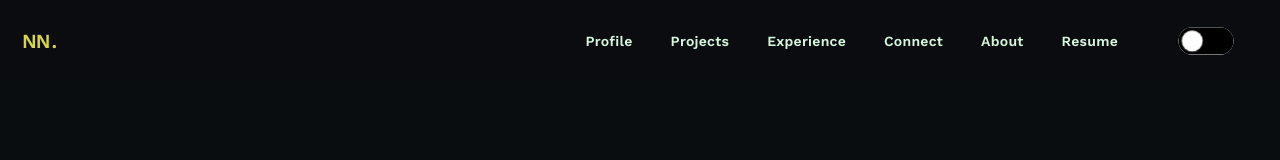
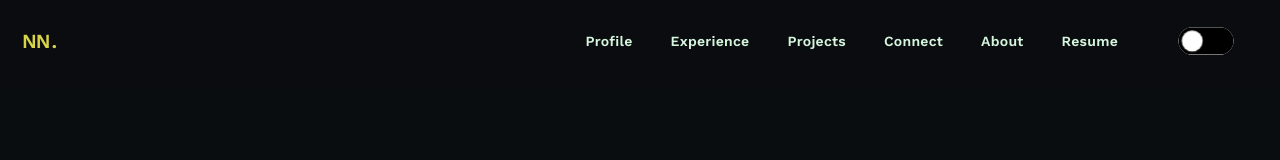
Before and after one commit to lulrai/port_v1, a React (Vite) app: page / in a window 1280 px wide. Shown: the top 160 px of the page. Built offline with nearby package versions, Linux system fonts and the light colour scheme; no server answers; a web font is replaced by a local one.

Commit message:
[ci] update the nav links order

```diff
--- a/src/shared/navLinks.ts
+++ b/src/shared/navLinks.ts
@@ -7,12 +7,12 @@ const navLinks: {
     id: 'hero',
   },
   {
+    title: 'Experience',
+    id: 'work',
+  },
+  {
     title: 'Projects',
     id: 'projects',
-  },
-  {
-    title: 'Experience',
-    id: 'work',
   },
   {
     title: 'Connect',
```
